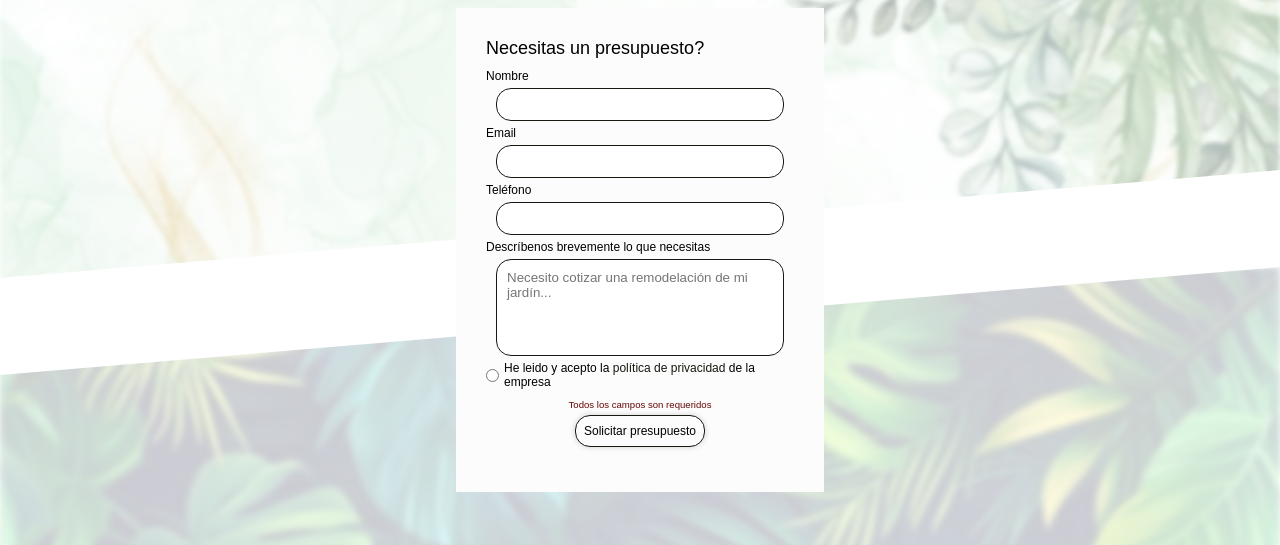
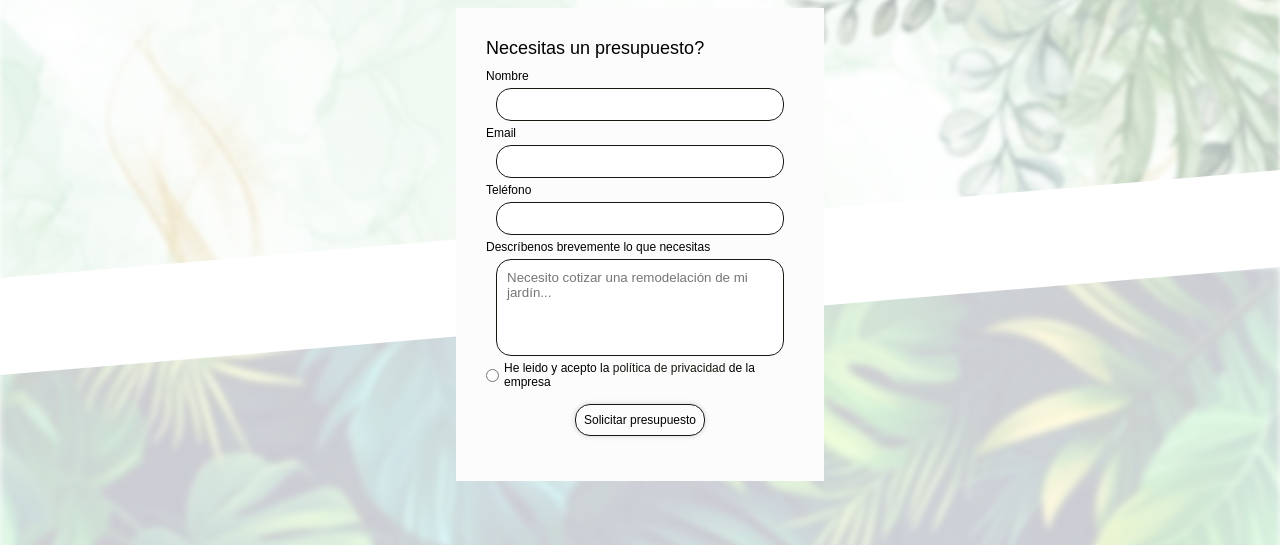
Before and after one commit to emmavivas/webAppArtemisa, a plain HTML site: page views/presupuesto.html in a window 1280 px wide. Shown: the part 122-667 px from the top of the page. Drawn offline with Linux system fonts and the light colour scheme.

Commit message:
Deleting the request legend from contact form

```diff
--- a/style/budget.css
+++ b/style/budget.css
@@ -63,11 +63,6 @@ legend {
         align-items: center;
         margin: 10px 0;
 
-        legend {
-            font-size: 0.8em;
-            color: #660606;
-            margin: auto;
-        }
     }
 
     .radio {
--- a/views/presupuesto.html
+++ b/views/presupuesto.html
@@ -130,7 +130,6 @@
                     >
                   </fieldset>
                   <fieldset class="form_data submit_button">
-                    <legend>Todos los campos son requeridos</legend>
                     <input
                       class="button"
                       type="submit"
```
